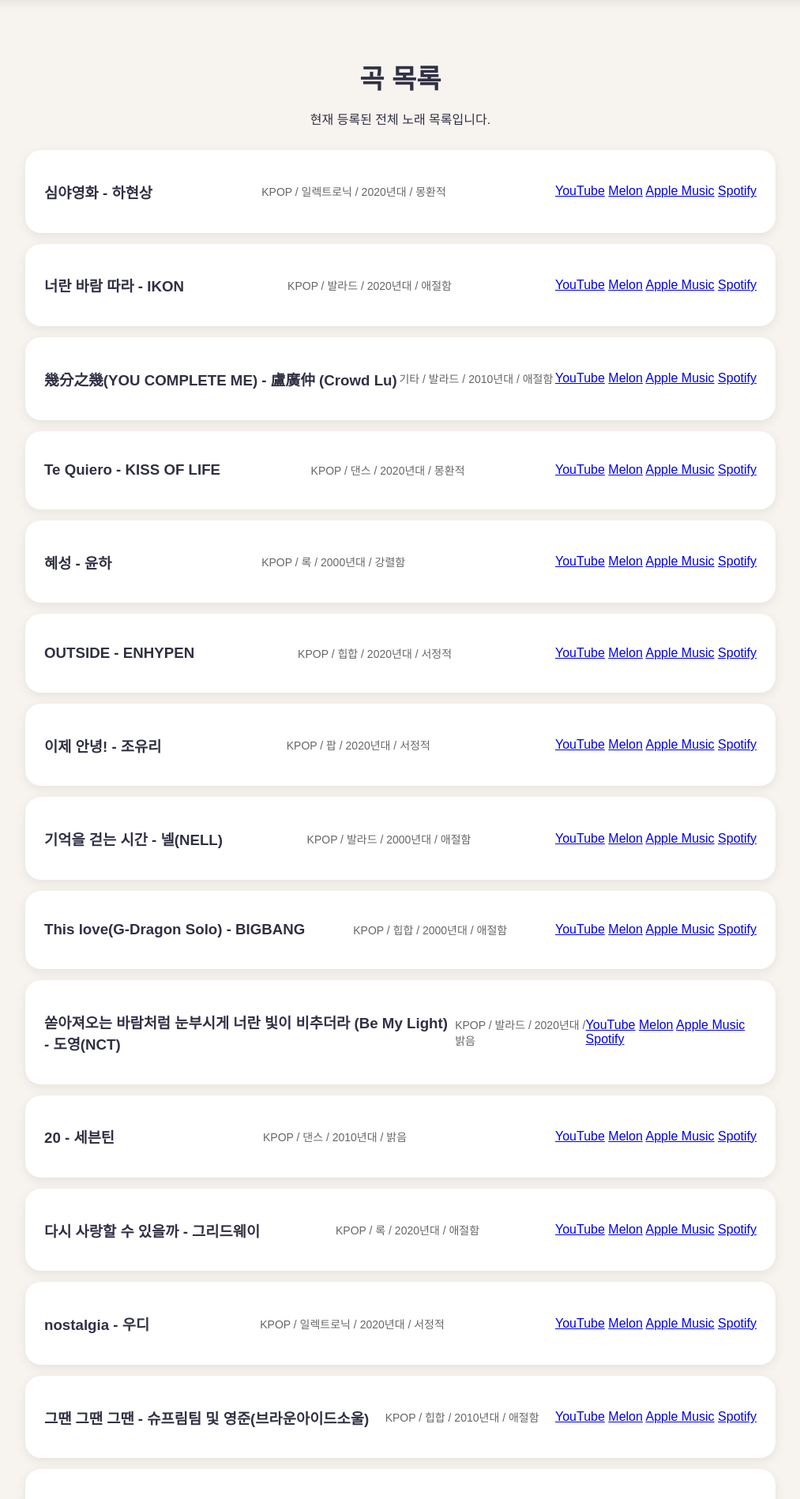
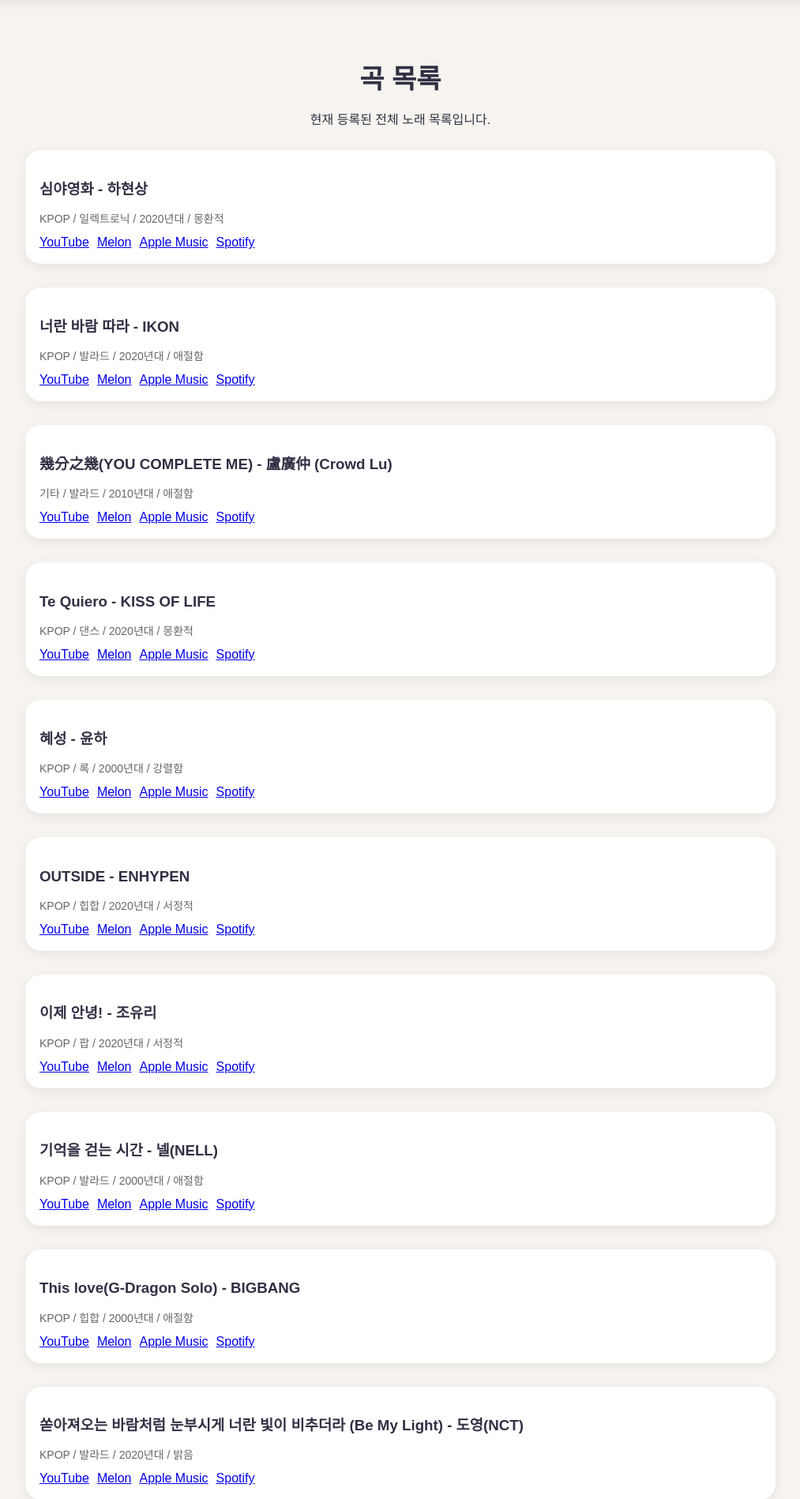
Before and after one commit to jeong-haerin/Linux_Project, a Flask app: page / in a window 1280 px wide, after a click on "곡 목록". Shown: the part 100-1998 px from the top of the page at 79% size, without its empty margins (133-1146 px from the left). Run offline with Flask 3, Linux system fonts and the light colour scheme.

Commit message:
Update style.css

```diff
--- a/static/style.css
+++ b/static/style.css
@@ -424,3 +424,30 @@
         grid-template-columns: 1fr;
     }
 }
+
+
+.song-card {
+    display: block;
+    padding: 18px;
+    margin-bottom: 16px;
+}
+
+.song-card h3 {
+    margin-bottom: 8px;
+    line-height: 1.4;
+}
+
+.song-info {
+    margin-bottom: 10px;
+    line-height: 1.5;
+}
+
+.song-links {
+    display: flex;
+    gap: 10px;
+    flex-wrap: wrap;
+}
+
+.song-links a {
+    display: inline-block;
+}
```
